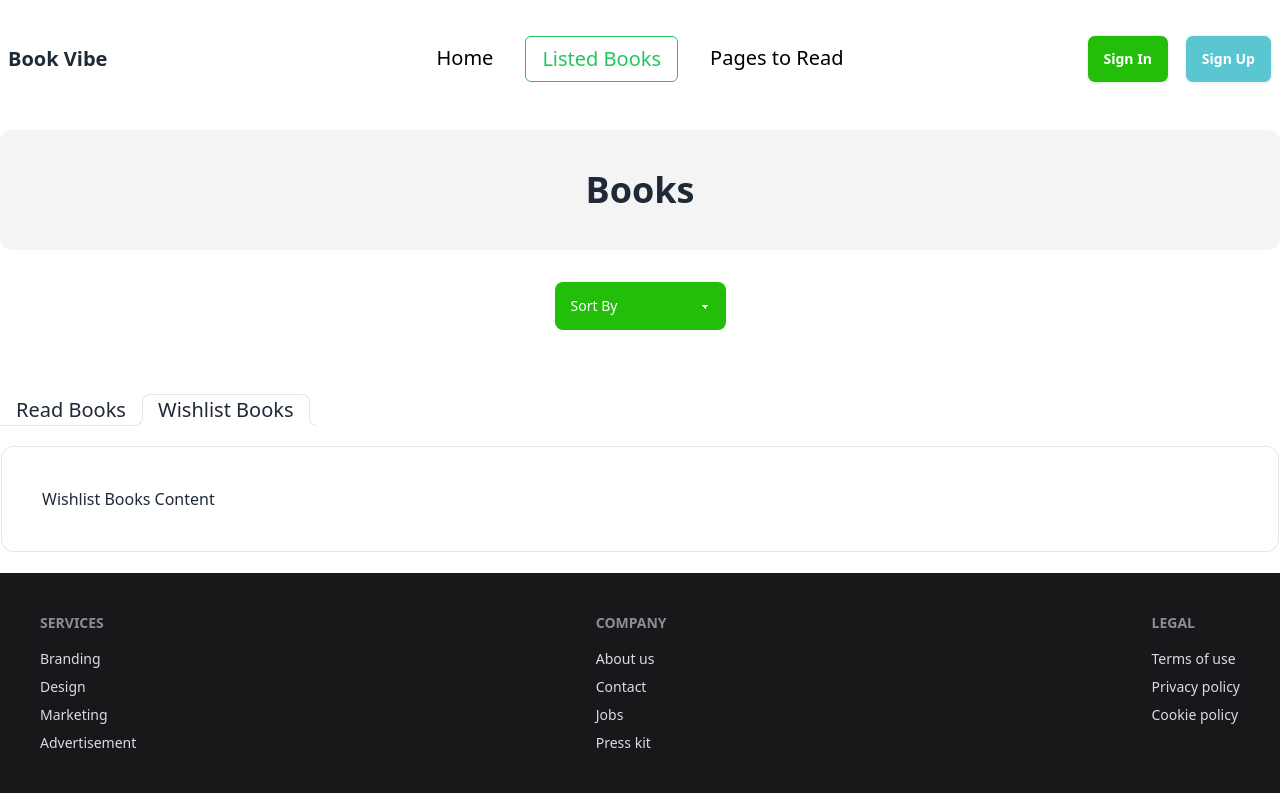
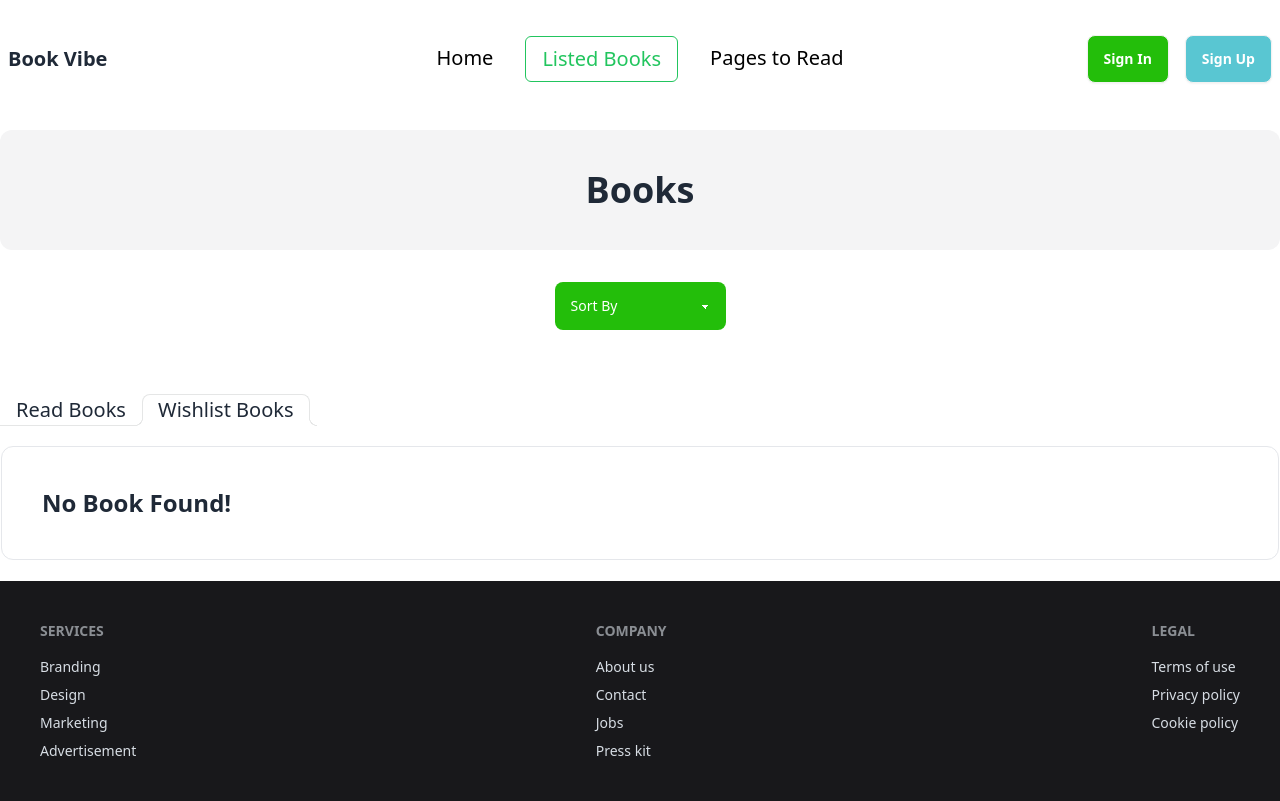
Before and after one commit to jakareya76/book-vibe, a React (Vite) app: page /listed-books in a window 1280 px wide. Both pictures are taken after a click on the tab "Wishlist Books". Built offline with nearby package versions, Linux system fonts and the light colour scheme.

Commit message:
load book data on listed books page

```diff
--- a/src/App.jsx
+++ b/src/App.jsx
@@ -5,6 +5,11 @@ import "react-toastify/dist/ReactToastify.css";
 
 import Navbar from "./components/Navbar";
 import Footer from "./components/Footer";
+
+import {
+  getLocalBooksData,
+  getLocalWishlistBooks,
+} from "./utility/localStorageData";
 
 export const BookContext = createContext({
   read: [],
@@ -14,14 +19,17 @@ export const BookContext = createContext({
 });
 
 const App = () => {
-  const [read, setRead] = useState([]);
-  const [wishlist, setWishlist] = useState([]);
+  const [read, setRead] = useState(getLocalBooksData());
+  const [wishlist, setWishlist] = useState(getLocalWishlistBooks());
 
   const handleAddToRead = (book) => {
     if (!read.some((item) => item.bookId === book.bookId)) {
       setRead((prev) => {
-        return [...prev, book];
+        const updatedRead = [...prev, book];
+        localStorage.setItem("Books_Read_List", JSON.stringify(updatedRead));
+        return updatedRead;
       });
+
       toast.success("Book Added To Read List");
     } else {
       toast.error("Book Already Exist In Read List");
@@ -36,7 +44,9 @@ const App = () => {
 
     if (!wishlist.some((item) => item.bookId === book.bookId)) {
       setWishlist((prev) => {
-        return [...prev, book];
+        const updatedRead = [...prev, book];
+        localStorage.setItem("Books_Wishlist", JSON.stringify(updatedRead));
+        return updatedRead;
       });
 
       toast.success("Book Added To Wishlist");
@@ -44,8 +54,6 @@ const App = () => {
       toast.error("Book Already Exist In Wishlist");
     }
   };
-
-  console.log(read);
 
   return (
     <BookContext.Provider
--- /dev/null
+++ b/src/components/ListedBookCard.jsx
@@ -0,0 +1,77 @@
+import { Link } from "react-router-dom";
+import { GrLocation } from "react-icons/gr";
+import { BsPeople } from "react-icons/bs";
+import { MdOutlineLibraryBooks } from "react-icons/md";
+
+const ListedBookCard = ({ book }) => {
+  const {
+    bookId,
+    bookName,
+    author,
+    image,
+    rating,
+    tags,
+    category,
+    yearOfPublishing,
+    totalPages,
+    publisher,
+  } = book;
+
+  return (
+    <div className="flex flex-col gap-8 p-5 border rounded-xl lg:flex-row">
+      <div className="lg:w-[380px] w-full flex items-center justify-center px-16 py-8 bg-base-200 rounded-xl">
+        <img src={image} alt="" className="w-44 h-52" />
+      </div>
+      <div className="w-full">
+        <h2 className="font-serif text-3xl font-bold">{bookName}</h2>
+        <p className="my-2 text-lg font-medium">
+          By : <span>{author}</span>
+        </p>
+        <div className="flex flex-wrap items-center gap-5 my-5 font-semibold text-[#23BE0A]">
+          <h2 className="text-xl font-bold text-black">Tag:</h2>
+          {tags.map((tag, idx) => {
+            return (
+              <span key={idx} className="px-5 py-2 bg-green-100 rounded-full">
+                #{tag}
+              </span>
+            );
+          })}
+          <div className="flex items-center gap-2">
+            <GrLocation size={20} color="#333" />
+
+            <h2 className="font-medium text-black">
+              Year of Publishing: {yearOfPublishing}
+            </h2>
+          </div>
+        </div>
+        <div className="flex items-center gap-8 my-8">
+          <div className="flex items-center gap-2">
+            <BsPeople size={22} />
+            <p className="text-xl font-medium">Publisher: {publisher}</p>
+          </div>
+          <div className="flex items-center gap-2">
+            <MdOutlineLibraryBooks size={22} />
+            <p className="text-xl font-medium">Page: {totalPages}</p>
+          </div>
+        </div>
+        <div className="w-full my-5 border"></div>
+        <div className="flex flex-wrap items-center gap-5">
+          <button className="px-8 py-3 font-medium text-blue-500 rounded-full bg-blue-50">
+            Category : {category}
+          </button>
+          <button className="px-8 py-3 font-medium text-green-500 rounded-full bg-green-50">
+            Rating : {rating}
+          </button>
+          <Link
+            to={`/book-details/${bookId}`}
+            className="px-8 py-3 font-medium text-white rounded-full bg-[#23BE0A]"
+          >
+            View Details
+          </Link>
+        </div>
+      </div>
+    </div>
+  );
+};
+
+export default ListedBookCard;
--- a/src/pages/ListedBooks.jsx
+++ b/src/pages/ListedBooks.jsx
@@ -1,4 +1,16 @@
+import { useState } from "react";
+
+import ListedBookCard from "../components/ListedBookCard";
+
+import {
+  getLocalBooksData,
+  getLocalWishlistBooks,
+} from "../utility/localStorageData";
+
 const ListedBooks = () => {
+  const [readedBooks, setReadedBooks] = useState(getLocalBooksData());
+  const [wishlistBooks, setWishlistBooks] = useState(getLocalWishlistBooks());
+
   return (
     <>
       <div className="p-10 my-8 bg-zinc-100 rounded-xl">
@@ -35,10 +47,19 @@ const ListedBooks = () => {
           role="tab"
           className="text-xl tab"
           aria-label="Read Books"
+          defaultChecked
         />
         <div role="tabpanel" className="tab-content">
-          <div className="p-10 my-5 border rounded-xl">
-            <h3>Read Books Content</h3>
+          <div className="p-3 my-5 border md:p-10 rounded-xl">
+            <div className="grid gap-5">
+              {readedBooks.length > 0 ? (
+                readedBooks.map((book) => {
+                  return <ListedBookCard key={book.bookId} book={book} />;
+                })
+              ) : (
+                <h2 className="text-2xl font-bold">No Book Found!</h2>
+              )}
+            </div>
           </div>
         </div>
 
@@ -48,11 +69,18 @@ const ListedBooks = () => {
           role="tab"
           className="text-xl tab"
           aria-label="Wishlist Books"
-          defaultChecked
         />
         <div role="tabpanel" className="tab-content">
           <div className="p-10 my-5 border rounded-xl">
-            <h3>Wishlist Books Content</h3>
+            <div className="grid gap-5">
+              {wishlistBooks.length > 0 ? (
+                wishlistBooks.map((book) => {
+                  return <ListedBookCard key={book.bookId} book={book} />;
+                })
+              ) : (
+                <h2 className="text-2xl font-bold">No Book Found!</h2>
+              )}
+            </div>
           </div>
         </div>
       </div>
--- /dev/null
+++ b/src/utility/localStorageData.js
@@ -0,0 +1,21 @@
+const getLocalBooksData = () => {
+  const readedBooks = localStorage.getItem("Books_Read_List");
+
+  if (readedBooks) {
+    return JSON.parse(readedBooks);
+  } else {
+    return [];
+  }
+};
+
+const getLocalWishlistBooks = () => {
+  const wishlistBooks = localStorage.getItem("Books_Wishlist");
+
+  if (wishlistBooks) {
+    return JSON.parse(wishlistBooks);
+  } else {
+    return [];
+  }
+};
+
+export { getLocalBooksData, getLocalWishlistBooks };
```
